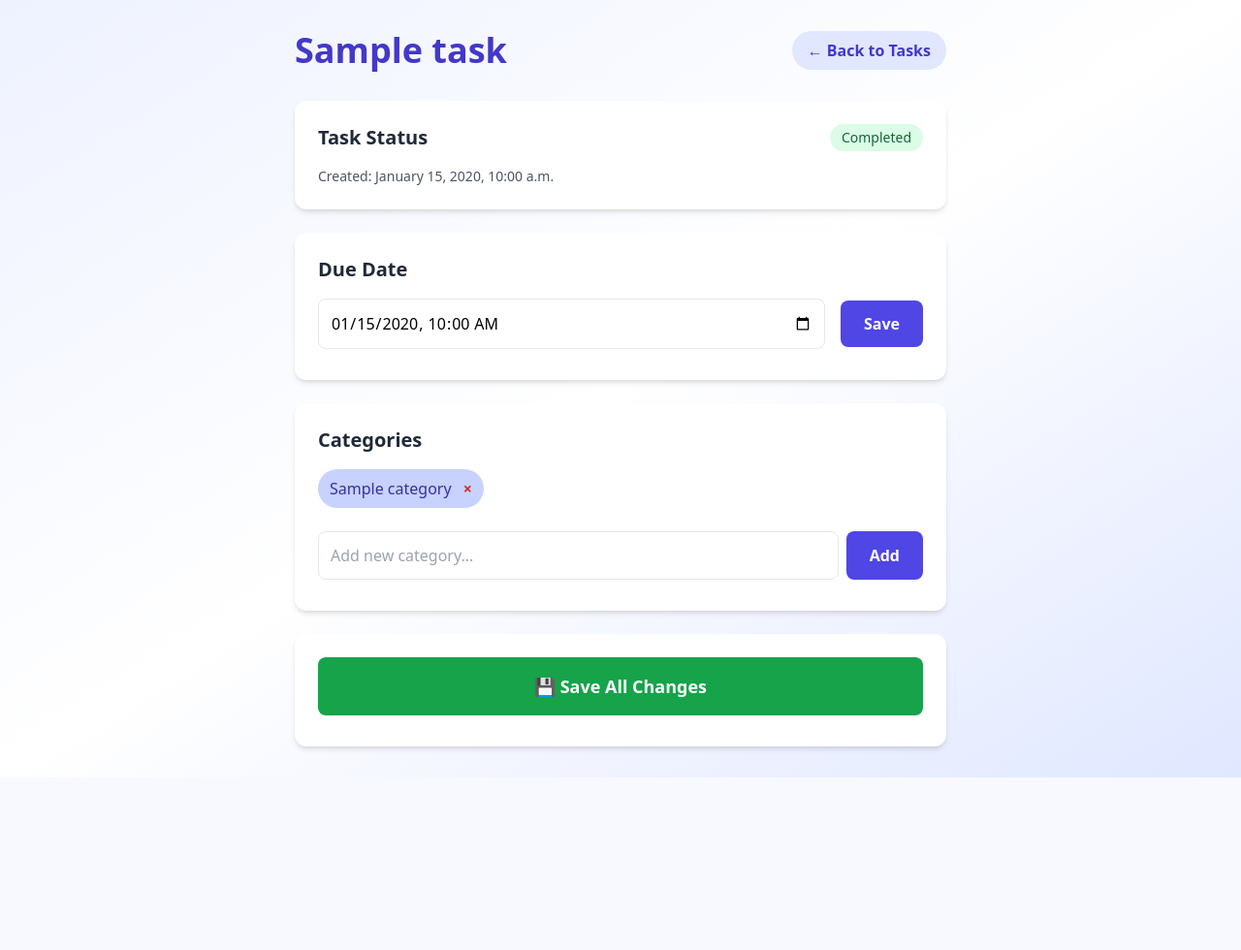
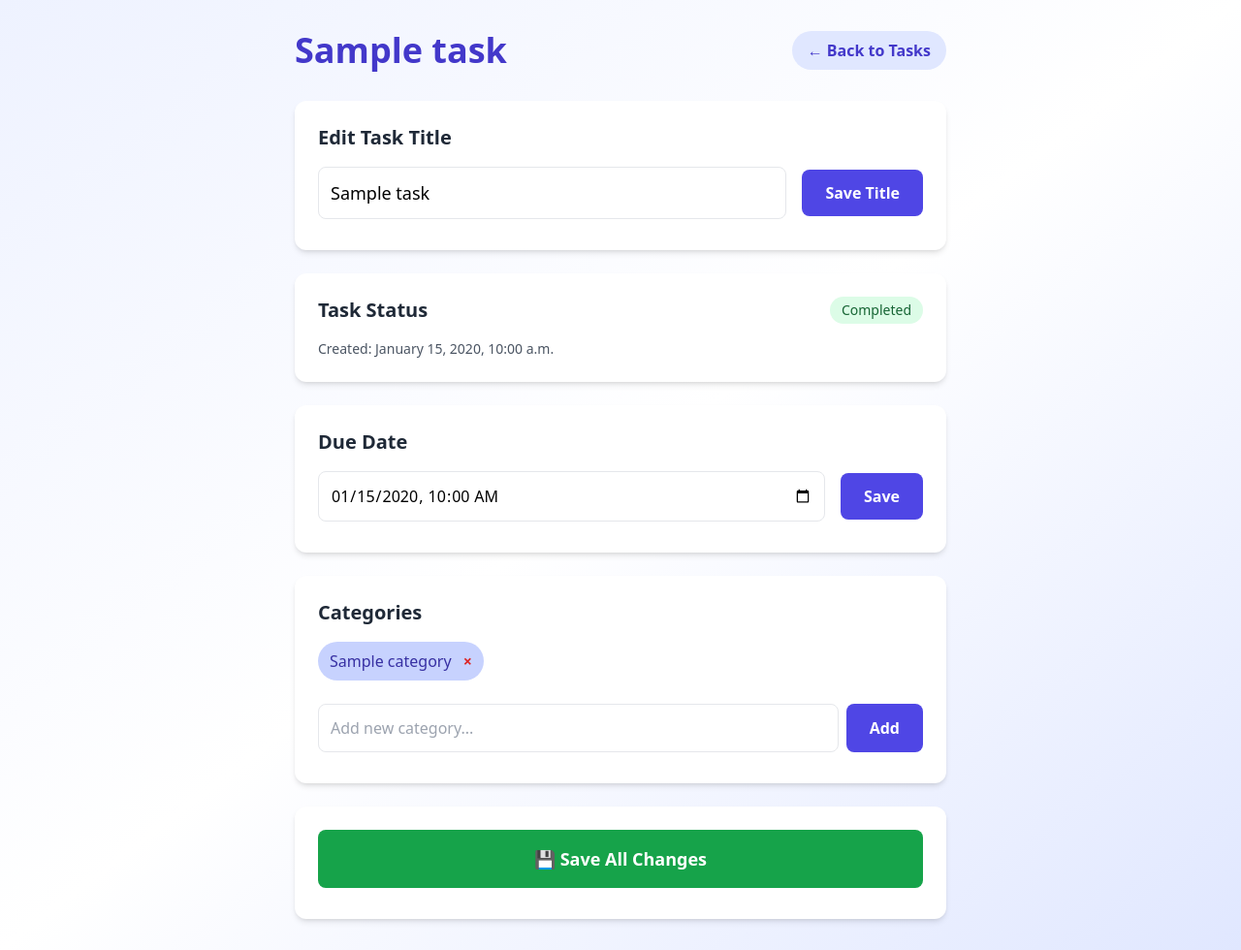
Before and after one commit to Baranotik15/Projects_list, a Django app: page /task_list/task/1/ in a window 1280 px wide. Shown: the whole page at 97% size. Before the commit the page ends 802 px from the top, so only its background shows below. Run offline with Django 5.2, Linux system fonts and the light colour scheme; tables that the repository leaves empty hold one stand-in row (values such as "Sample post"); some libraries are stand-ins or nearby versions.

Commit message:
was added opportunity change task title

```diff
--- a/templates/todo/task_detail.html
+++ b/templates/todo/task_detail.html
@@ -15,6 +15,25 @@
          class="bg-indigo-100 text-indigo-700 px-4 py-2 rounded-full hover:bg-indigo-200 transition font-semibold">
         ← Back to Tasks
       </a>
+    </div>
+
+    <!-- Task Title Edit Section -->
+    <div class="bg-white rounded-xl shadow-md p-6 mb-6">
+      <h2 class="text-xl font-semibold text-gray-800 mb-4">Edit Task Title</h2>
+      <div class="flex items-center space-x-4">
+        <input
+          type="text"
+          id="taskTitleInput"
+          value="{{ task.title }}"
+          class="border rounded-lg p-3 flex-grow focus:ring-2 focus:ring-indigo-500 focus:border-indigo-500 text-lg"
+          placeholder="Enter task title..."
+        />
+        <button id="saveTitleBtn"
+                class="bg-indigo-600 text-white px-6 py-3 rounded-lg hover:bg-indigo-700 transition font-semibold">
+          Save Title
+        </button>
+      </div>
+      <div id="titleStatus" class="mt-2 text-sm"></div>
     </div>
 
     <!-- Status -->
@@ -101,6 +120,8 @@
     const dueDateInput = document.getElementById('dueDateInput');
     const saveDueDateBtn = document.getElementById('saveDueDateBtn');
     const saveAllBtn = document.getElementById('saveAllBtn');
+    const taskTitleInput = document.getElementById('taskTitleInput');
+    const saveTitleBtn = document.getElementById('saveTitleBtn');
 
     let categories = new Set();
 
@@ -189,24 +210,70 @@
       }
     });
 
-    // Сохранение всех изменений
-    saveAllBtn.addEventListener('click', async () => {
+    // Сохранение названия задачи
+    saveTitleBtn.addEventListener('click', async () => {
       try {
+        console.log('Saving task title...');
+        console.log('Task ID:', taskId);
+        console.log('Title value:', taskTitleInput.value);
+
+        const requestData = {
+          title: taskTitleInput.value
+        };
+        console.log('Request data:', requestData);
+
         const response = await fetch(`/task_list/task/${taskId}/`, {
           method: 'POST',
           headers: {
             'Content-Type': 'application/json'
           },
-          body: JSON.stringify({
-            due_date: dueDateInput.value,
-            categories: Array.from(categories)
-          })
+          body: JSON.stringify(requestData)
+        });
+
+        console.log('Response status:', response.status);
+
+        const result = await response.json();
+        console.log('Response data:', result);
+
+        if (response.ok && result.status === 'success') {
+          showStatus('titleStatus', 'Title saved successfully!', 'success');
+          // Обновляем заголовок страницы
+          document.querySelector('h1').textContent = taskTitleInput.value;
+        } else {
+          showStatus('titleStatus', `Error: ${result.message || 'Unknown error'}`, 'error');
+        }
+      } catch (error) {
+        console.error('Error saving title:', error);
+        showStatus('titleStatus', `Error: ${error.message}`, 'error');
+      }
+    });
+
+    // Сохранение всех изменений
+    saveAllBtn.addEventListener('click', async () => {
+      try {
+        console.log('Saving all changes...');
+
+        const requestData = {
+          title: taskTitleInput.value,
+          due_date: dueDateInput.value,
+          categories: Array.from(categories)
+        };
+        console.log('Request data:', requestData);
+
+        const response = await fetch(`/task_list/task/${taskId}/`, {
+          method: 'POST',
+          headers: {
+            'Content-Type': 'application/json'
+          },
+          body: JSON.stringify(requestData)
         });
 
         const result = await response.json();
 
         if (response.ok && result.status === 'success') {
           showStatus('saveStatus', 'All changes saved successfully!', 'success');
+          // Обновляем заголовок страницы
+          document.querySelector('h1').textContent = taskTitleInput.value;
         } else {
           showStatus('saveStatus', `Error: ${result.message || 'Unknown error'}`, 'error');
         }
--- a/todo_list/views.py
+++ b/todo_list/views.py
@@ -43,6 +43,15 @@ def task_detail(request, pk):
             data = json.loads(request.body)
             logger.info(f"Received data: {data}")
 
+            # Обновление названия задачи
+            if "title" in data:
+                if data["title"] and data["title"].strip():
+                    task.title = data["title"].strip()
+                    logger.info(f"Updated title to: {task.title}")
+                else:
+                    logger.error("Title cannot be empty")
+
+            # Обновление due_date
             if "due_date" in data:
                 if data["due_date"] and data["due_date"] != "":
                     from django.utils.dateparse import parse_datetime
@@ -57,6 +66,7 @@ def task_detail(request, pk):
                     task.due_date = None
                     logger.info("Cleared due_date")
 
+            # Обновление категорий
             if "categories" in data:
                 task.categories.clear()
                 for category_name in data["categories"]:
```
